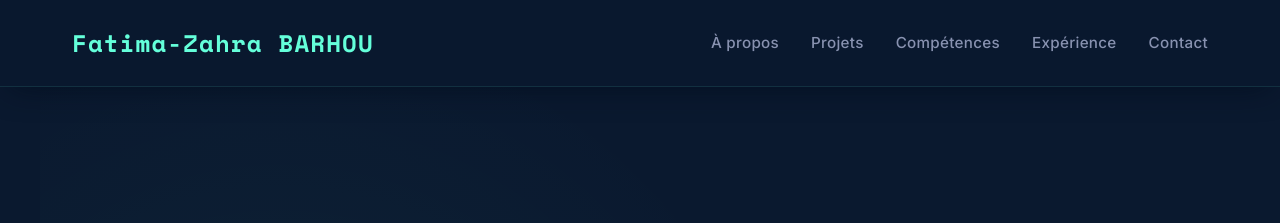
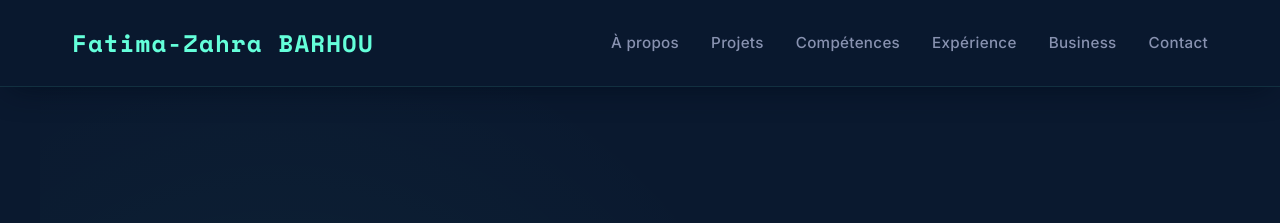
Before and after one commit to Fatima-ZahraB/Fatima-ZahraB.github.io, a Jekyll site: the page built from index.html, in a window 1280 px wide. Shown: the top 223 px of the page. Built offline with Jekyll 4.4.1, drawn with Linux system fonts in a browser that asks for light colours.

Commit message:
Add 'Business' link to navigation menu

```diff
--- a/_layouts/default.html
+++ b/_layouts/default.html
@@ -32,6 +32,7 @@
         <li><a href="#projects">Projets</a></li>
         <li><a href="#skills">Compétences</a></li>
         <li><a href="#experience">Expérience</a></li>
+        <li><a href="#experience">Business</a></li>
         <li><a href="#contact">Contact</a></li>
       </ul>
     </nav>
```
